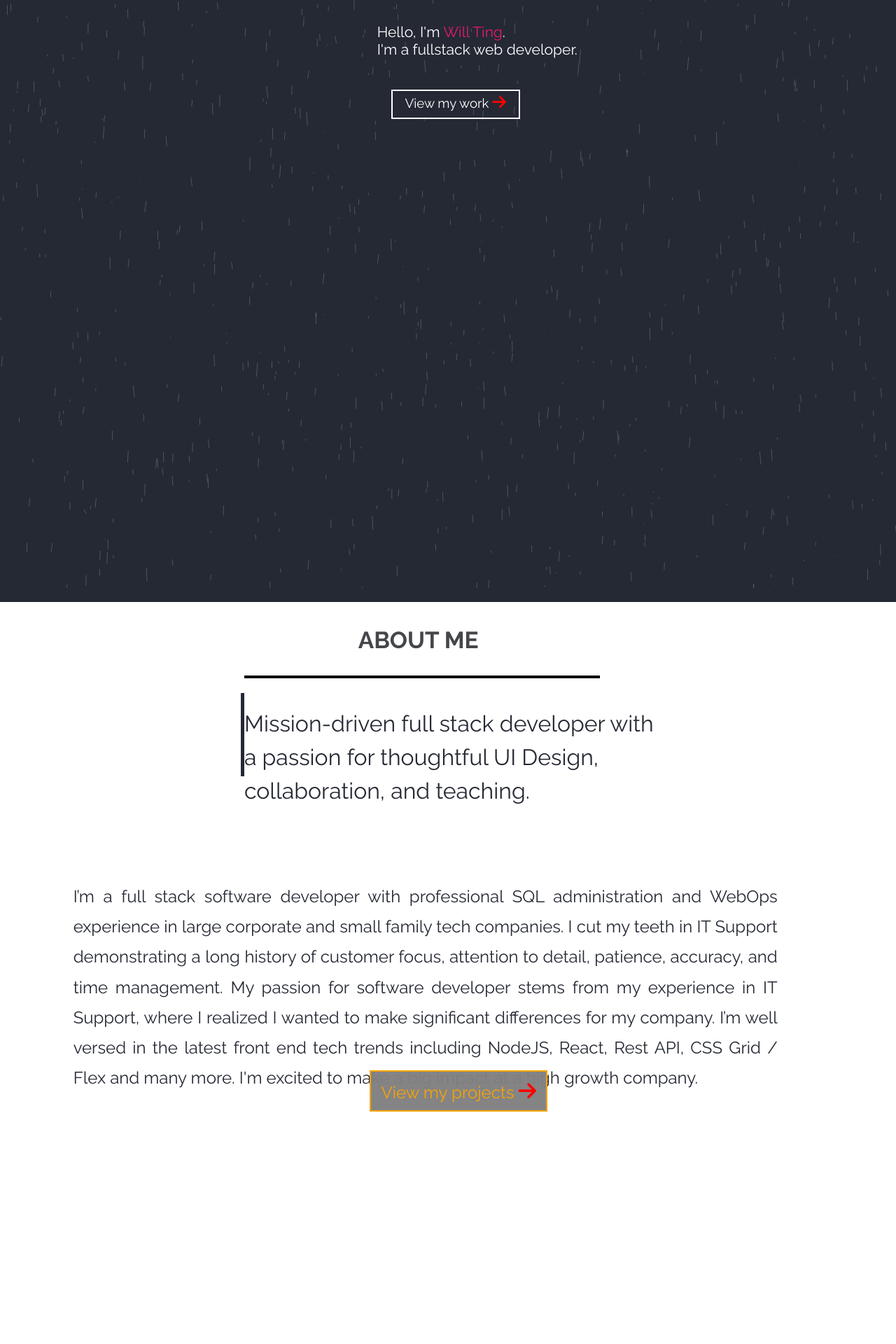
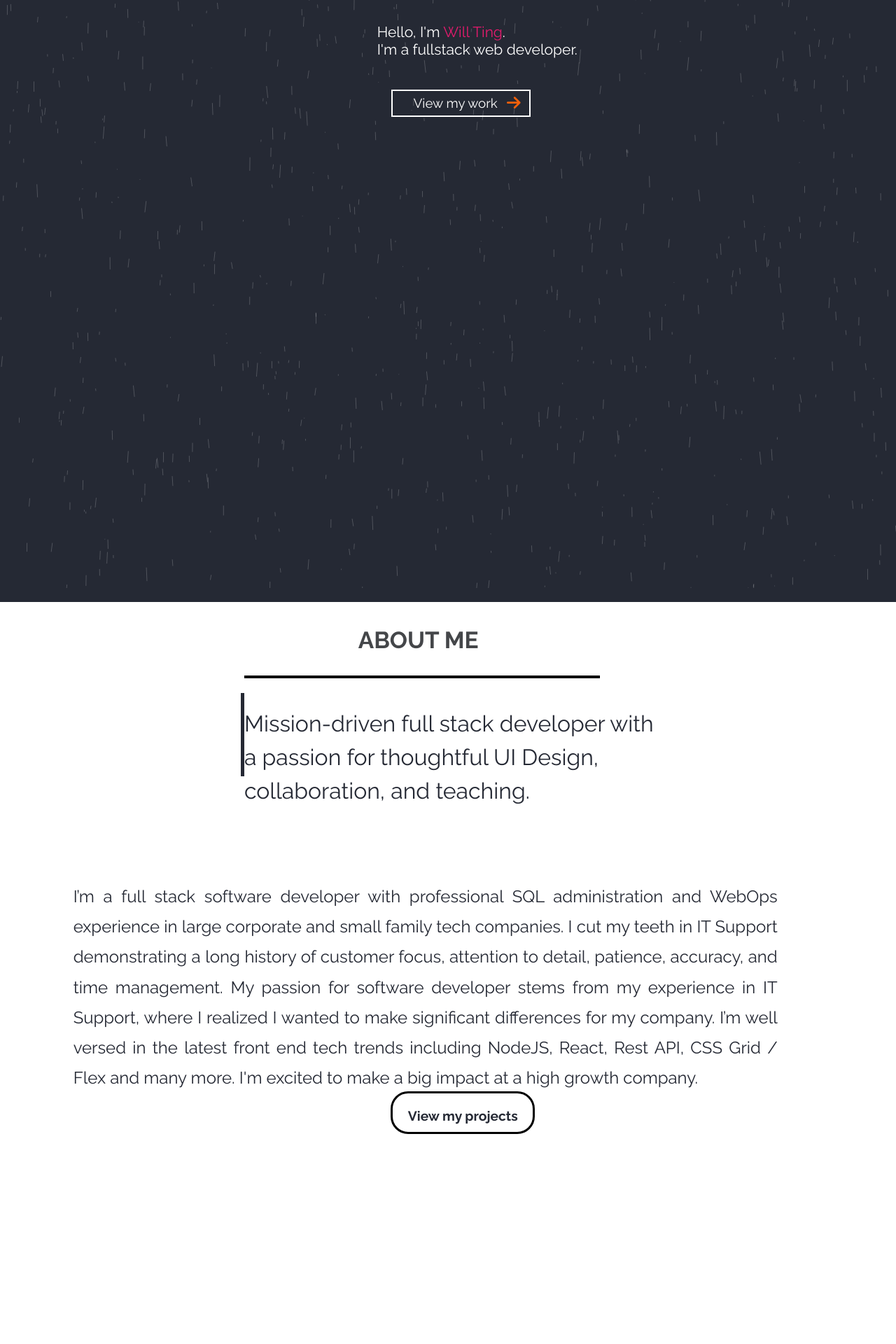
Before and after one commit to theweicode/portfolio, a React (Create React App) app: page / in a window 1280 px wide. Shown: the part 340-2260 px from the top of the page at 70% size. Built offline with nearby package versions, Linux system fonts and the light colour scheme.

Commit message:
desktop view updated 2.0

```diff
--- a/public/index.html
+++ b/public/index.html
@@ -16,6 +16,7 @@
   <link href='https://fonts.googleapis.com/css?family=Amatic+SC:400,700' rel='stylesheet' type='text/css'>
   <link rel="manifest" href="%PUBLIC_URL%/manifest.json" />
   <link rel="stylesheet" href="https://fonts.googleapis.com/css?family=Raleway">
+  <link href="https://fonts.googleapis.com/css?family=DM+Serif+Display|Fjalla+One|Roboto&display=swap" rel="stylesheet">
   <!--
       Notice the use of %PUBLIC_URL% in the tags above.
       It will be replaced with the URL of the `public` folder during the build.
--- a/src/App.js
+++ b/src/App.js
@@ -22,11 +22,11 @@ class App extends Component {
     scroll.scrollToTop();
   }
   scrollToDemos() {
-    scroll.scrollTo(2420);
+    scroll.scrollTo(2425);
   }
 
   scrollToWork() {
-    scroll.scrollTo(3820);
+    scroll.scrollTo(4400);
   }
 
   render() {
@@ -68,7 +68,7 @@ class App extends Component {
               impact at a high growth company.
             </div>
             <div className="view-proj-btn" onClick={this.scrollToDemos}>
-              View my projects <i className="fas fa-arrow-right" />
+              View my projects
             </div>
           </div>
 
@@ -111,7 +111,7 @@ class App extends Component {
               alt="Will Ting's Logo"
             />
             <img
-              src="https://i.imgur.com/1aSuEri.png"
+              src="https://i.imgur.com/SDiyTRE.png"
               className="res-dis"
               alt="Responsive layout by Jasmine Ting"
             />
@@ -162,17 +162,18 @@ class App extends Component {
               <div className="label">RESTful-SQL</div>
             </div>
             <div className="realDesc">
-              I build this responsive project from scratch using the latest
-              frameworks including NodeJS backend along with ReactJS framework
-              and custom the layout using advanced CSS techniques such as
-              Flexbox, Grid, transitions, and animations.I also leveraged
-              Google's cloud database Firecloud to allow users to login.
+              Real Estate App is a solo project build from scratch using the
+              latest frameworks including NodeJS backend along with ReactJS
+              framework and custom the layout using advanced CSS techniques such
+              as Flexbox, Grid, transitions, and animations.The backend is
+              hosted by Google's Cloud Database - Firebase.
             </div>
             <a
-              className="btn"
+              className="live-btn"
               href="https://master.d716ee3k2f9g4.amplifyapp.com/"
             >
-              View live demos <i className="fas fa-arrow-right" />
+              <div className="wrapper" />
+              View live demo <i className="fas fa-arrow-right" />
             </a>
           </div>
         </div>
--- a/src/App.scss
+++ b/src/App.scss
@@ -25,13 +25,23 @@
 
 @keyframes flash3 {
   0% {
-    transform: translate3d(0, -500px, 0);
+    transform: translate3d(0, -800px, 0);
     color: #0070c9;
   }
 
   100% {
-    transform: translate3d(0, -300px, 0);
+    transform: translate3d(0, -600px, 0);
     color: orange;
+  }
+}
+
+@keyframes hatch {
+  0% {
+    color: red;
+  }
+
+  100% {
+    color: rgb(230, 191, 21);
   }
 }
 
@@ -50,6 +60,8 @@ body {
 .fa-arrow-right {
   color: red;
   font-size: 1.2em;
+  position: absolute;
+  animation: hatch 2s ease-in-out infinite alternate forwards running;
 }
 
 fa-angle-double-down {
@@ -60,9 +72,6 @@ fa-angle-double-down {
   background: white;
   width: 100%;
   position: relative;
-
-
-
 
   /* height: 100vh; */
   .header {
@@ -85,7 +94,9 @@ fa-angle-double-down {
     /* changing the arrow position */
     i.fas {
       color: red;
-      margin-top: -510px;
+      top: 6px;
+      right: 12px;
+      font-size: 1.2em;
     }
 
     .mobile-home {
@@ -109,8 +120,10 @@ fa-angle-double-down {
         color: white;
         border: 2px solid white;
         padding: 10px;
+        padding-left: 0px;
+        padding-right: 15px;
         position: relative;
-        width: 160px;
+        width: 180px;
         cursor: pointer;
         transition: all 0.5s;
         line-height: 11pt;
@@ -134,7 +147,7 @@ fa-angle-double-down {
 
   .desk-splash-img {
     grid-column: 1 / 7;
-    height: 1080px;
+    height: 1090px;
   }
 
   .fas {
@@ -144,7 +157,7 @@ fa-angle-double-down {
     cursor: pointer;
     text-align: center;
     border: 0px solid black;
-    padding-top: 150px;
+    padding: 350px;
   }
 
   .logo {
@@ -154,13 +167,12 @@ fa-angle-double-down {
     width: 250px;
     margin-top: 150px;
     margin-left: -120px;
-
   }
 
   .title {
     grid-column: 2 / 5;
     font-size: 4em;
-    font-family: 'raleway';
+    font-family: "DM Serif Display", serif;
     font-weight: 550;
   }
 }
@@ -227,11 +239,11 @@ fa-angle-double-down {
   }
 
   .view-proj-btn {
-    padding: 10px 10px 10px 10px;
+    padding: 20px 20px 10px 20px;
     grid-column: 7 / 13;
     grid-row: 9/10;
-    height: 35px;
-    width: 230px;
+    height: 25px;
+    width: 160px;
     cursor: pointer;
     transition: all 0.5s;
     line-height: 11pt;
@@ -240,16 +252,24 @@ fa-angle-double-down {
     align-content: center;
     position: relative;
     text-align: center;
-    font-size: 14pt;
+
     z-index: 2;
-    font-size: 1.5em;
-    margin-left: 10px;
-    margin-top: -40px;
-    animation: flash 1.6s ease-in-out infinite alternate forwards running;
+    font-size: 1.2em;
+    margin-left: 40px;
+    margin-top: -10px;
+    border-radius: 25px;
+    font-weight: 510;
+    border: 3px solid black;
+
+    &:hover {
+      background-color: black;
+      color: white;
+    }
 
     .fa-arrow-right {
       color: red;
       font-size: 1.2em;
+      right: 5px;
     }
   }
 }
@@ -257,8 +277,6 @@ fa-angle-double-down {
 .splash-grid {
   display: none;
 }
-
-
 
 .backdrop {
   width: 100%;
@@ -275,7 +293,7 @@ fa-angle-double-down {
   background: #ffffff;
   display: grid;
   grid-template-columns: 1fr 1fr 1fr 1fr 1fr 1fr 1fr 1fr 1fr 1fr 1fr 1fr;
-  grid-template-rows: 75px 375px 100px 100px 100px 100px 100px;
+  grid-template-rows: 75px 400px 18px 60px 100px 100px 100px;
   grid-row-gap: 10px;
 
   .logo {
@@ -283,6 +301,27 @@ fa-angle-double-down {
     width: 80px;
     grid-row: 1 / 2;
     grid-column: 1 / 2;
+  }
+
+  .live-btn {
+    grid-column: 6 / 11;
+
+    grid-row: 4 / 5;
+    color: white;
+    border: 3px solid #c82021;
+    padding: 12px 15px 12px 5px;
+    margin-bottom: 0px;
+    margin-left: 20px;
+    width: 195px;
+    cursor: pointer;
+    transition: all 0.5s;
+    font-family: "Raleway";
+    text-align: center;
+    font-size: 1.3em;
+    font-weight: 550;
+    z-index: 1111;
+    text-decoration: none;
+    background-color: #c82021;
   }
 
   .res-dis {
@@ -362,26 +401,27 @@ fa-angle-double-down {
     grid-row: 5 / 6;
 
     font-size: 25pt;
-    top: 30px;
-    left: -20px;
+    top: 14px;
+    left: 0px;
     font-family: "raleway";
     position: relative;
     color: #444649;
     font-weight: 700;
     position: relative;
     text-align: center;
-    border: 2px solid black;
+    border: 6px solid black;
     background: #ffff;
     margin: 0;
     width: 250px;
     height: 150px;
+    padding: 10px;
 
     .line {
-      margin-left: 874px;
-      margin-top: 4px;
+      margin-left: 50px;
+      margin-top: 15px;
       background: black;
       width: 150px;
-      height: 4px;
+      height: 6px;
     }
   }
 
@@ -440,7 +480,6 @@ fa-angle-double-down {
 
     margin-top: 15px;
 
-
     width: 140px;
     background: #272c35;
     border-radius: 23px 23px 23px 23px;
@@ -473,7 +512,6 @@ fa-angle-double-down {
     grid-column: 11 / 13;
     grid-row: 5 / 6;
 
-
     i {
       color: #43853d;
       font-size: 5.7em;
@@ -498,26 +536,6 @@ fa-angle-double-down {
     margin-right: 25px;
     margin-top: 150px;
     text-align: justify;
-  }
-
-  .btn {
-    left: 42%;
-    grid-column: 3 / 11;
-    grid-row: 7 / 8;
-    color: #0070c9;
-    border: 3px solid black;
-    padding: 12px 12px 22px 12px;
-    position: relative;
-    margin-bottom: 45px;
-    width: 188px;
-    cursor: pointer;
-    transition: all 0.5s;
-    font-family: "Raleway";
-    text-align: center;
-    font-size: 14pt;
-    z-index: 2;
-    text-decoration: none;
-    top: 100px;
   }
 }
 
```
